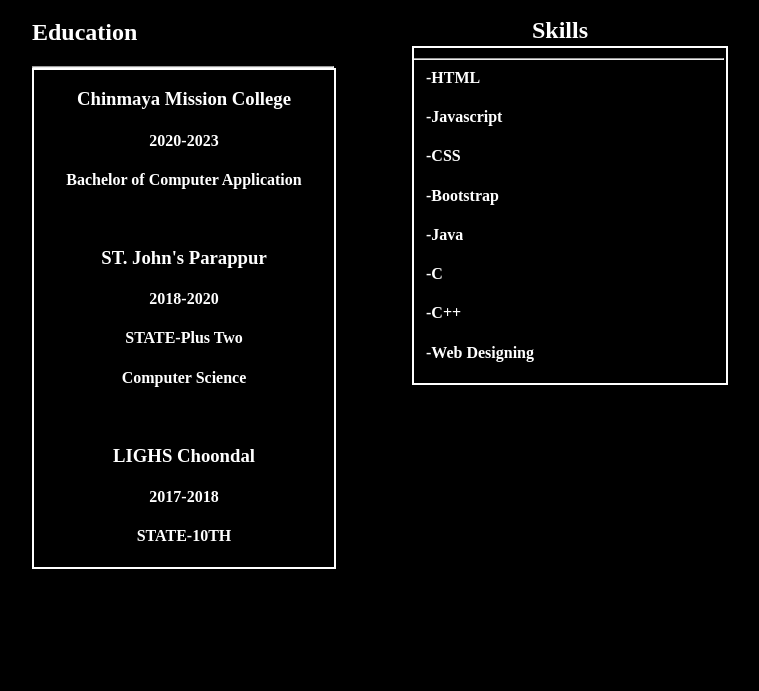
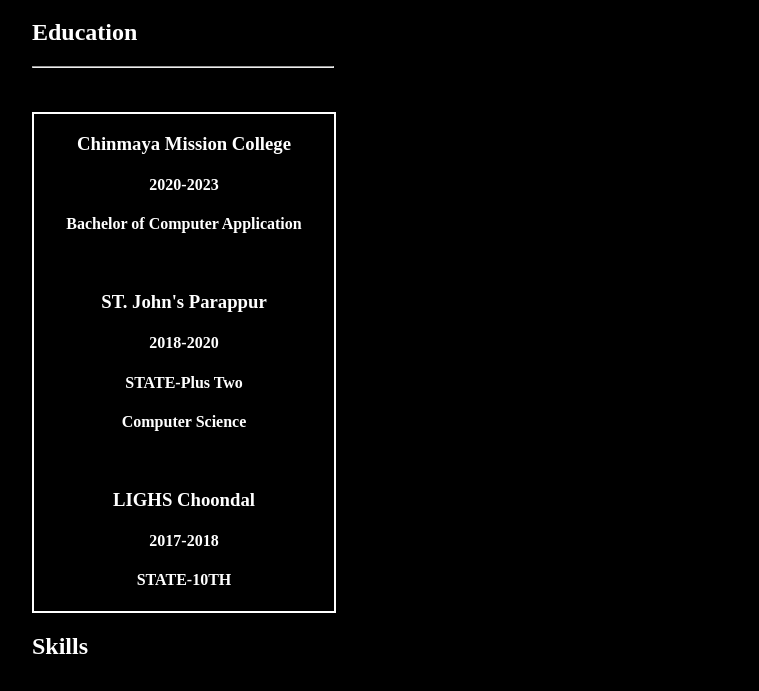
Before and after one commit to jinsha22/resume, a plain HTML site: page portr.html in a window 1280 px wide. Shown: the part 109-800 px from the top of the page, without its empty margins (16-775 px from the left). Drawn offline with Linux system fonts and the light colour scheme.

Commit message:
frist commit

```diff
--- a/portr.html
+++ b/portr.html
@@ -31,8 +31,8 @@
 
         }
         .row3{
-            margin-top: -523px;
-            margin-left: 380px;
+            /* margin-top: -523px;
+            margin-left: 380px; */
             padding-left: 12px;
 
 
@@ -52,7 +52,7 @@
             <h1 style="text-align: center; color: white;">RESUME</h1>
             <h2 style="color: white; "> <b>Education</b></h2> <hr style="width: 300px;margin-left: 0px;">
         <br><br>
-        <h2 style="color: white;; margin-left: 500px; margin-top: -95px;"> Skills</h2><br><br><hr style="width: 310px;margin-left: 0px; margin-top: -42px;margin-left:380px;">
+        <!-- <h2 style="color: white;; margin-left: 500px; margin-top: -95px;"> Skills</h2><br><br><hr style="width: 310px;margin-left: 0px; margin-top: -42px;margin-left:380px;"> -->
         </div>
         <div class="row2">
             <!-- <h2 style="color: white;"> <b>Education</b></h2> -->
@@ -71,7 +71,14 @@
 
 
         </div>
+        <!-- <h2 style="color: white;"> Skills</h2><br><br><hr style="width: 310px;padding:10px; margin-left: 1px; margin-top:1px;"> -->
+<!-- <div> -->
+        <h2 style="color: white;"> Skills</h2><br>
+
+<!-- </div> -->
         <div class="row3" style="border: 2px white solid; width: 300px; height: auto; ">
+            <!-- <h2 style="color: white;"> Skills</h2><br><br><hr style="width: 310px;margin-left: 0px; margin-top: -42px;margin-left:380px;"> -->
+
             <h4 style="color: white; text-align: left;"><b>-HTML</b></h4>
             <h4 style="color: white; text-align: left;"><b>-Javascript</b></h4>
             <h4 style="color: white; text-align: left;"><b>-CSS</b></h4>
@@ -79,7 +86,7 @@
             <h4 style="color: white; text-align: left;"><b>-Java</b></h4>
             <h4 style="color: white; text-align: left;"><b>-C</b></h4>
             <h4 style="color: white; text-align: left;"><b>-C++</b></h4>
-            <h4 style="color: white; text-align: left;"><b>-Web Designing</b></h4>
+            <h4 style="color: white; text-align: left;"><b>Web Designing</b></h4>
 
         </div>
 
```
